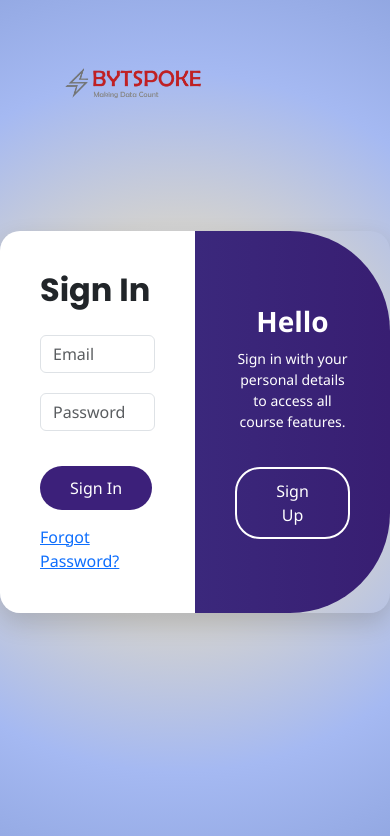
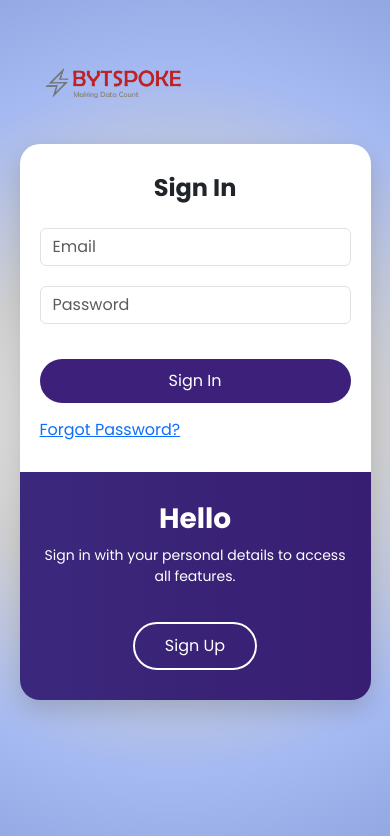
Before and after one commit to Gomathy-Shanmugam/frontend-bytspkoe-app, a React (Vite) app: page /login in a window 390 px wide. Shown: the top 836 px of the page. Built offline with nearby package versions, Linux system fonts and the light colour scheme.

Commit message:
main commit

```diff
--- a/src/Components/EditModel.tsx
+++ b/src/Components/EditModel.tsx
@@ -1,5 +1,6 @@
 import React, { useEffect, useState } from "react";
 import axios from "axios";
+import "../Crud.css"
 
 interface EditModalProps {
   permissions: string[];
--- a/src/Components/Login.tsx
+++ b/src/Components/Login.tsx
@@ -112,7 +112,7 @@ const Login: React.FC = () => {
         <div className="login-right">
           <h2>Hello</h2>
           <p>
-            Sign in with your personal details to access all course features.
+            Sign in with your personal details to access all features.
           </p>
           <Link to="/register">
             <button className="login-button-outline">Sign Up</button>
--- a/src/Components/PermissionModal.tsx
+++ b/src/Components/PermissionModal.tsx
@@ -1,5 +1,5 @@
-import React, { useState } from 'react';
-import './Crud.css'
+import React, { useState } from "react";
+import "../Crud.css";
 
 interface PermissionsModalProps {
   initialPermissions: string[];
@@ -12,7 +12,9 @@ const PermissionsModal: React.FC<PermissionsModalProps> = ({
   onClose,
   onSave,
 }) => {
-  const [permissions, setPermissions] = useState<string[]>(initialPermissions);
+  const [permissions, setPermissions] = useState<string[]>(
+    initialPermissions || []
+  );
 
   const handleCheckboxChange = (permission: string) => {
     if (permissions.includes(permission)) {
@@ -34,40 +36,44 @@ const PermissionsModal: React.FC<PermissionsModalProps> = ({
           <label>
             <input
               type="checkbox"
-              checked={permissions.includes('Create')}
-              onChange={() => handleCheckboxChange('Create')}
-            />
-            {' '}Create
+              checked={permissions.includes("Create")}
+              onChange={() => handleCheckboxChange("Create")}
+            />{" "}
+            Create
           </label>
           <label>
             <input
               type="checkbox"
-              checked={permissions.includes('View')}
-              onChange={() => handleCheckboxChange('View')}
-            />
-            {' '}View
+              checked={permissions.includes("View")}
+              onChange={() => handleCheckboxChange("View")}
+            />{" "}
+            View
           </label>
           <label>
             <input
               type="checkbox"
-              checked={permissions.includes('Update')}
-              onChange={() => handleCheckboxChange('Update')}
-            />
-            {' '}Update
+              checked={permissions.includes("Update")}
+              onChange={() => handleCheckboxChange("Update")}
+            />{" "}
+            Update
           </label>
           <label>
             <input
               type="checkbox"
-              checked={permissions.includes('Delete')}
-              onChange={() => handleCheckboxChange('Delete')}
-            />
-            {' '}Delete
+              checked={permissions.includes("Delete")}
+              onChange={() => handleCheckboxChange("Delete")}
+            />{" "}
+            Delete
           </label>
         </div>
 
         <div className="modal-buttons">
-          <button className="cancel-button" onClick={onClose}>Cancel</button>
-          <button className="update-button" onClick={handleSaveClick}>Update</button>
+          <button className="cancel-button" onClick={onClose}>
+            Cancel
+          </button>
+          <button className="update-button" onClick={handleSaveClick}>
+            Update
+          </button>
         </div>
       </div>
     </div>
--- a/src/Components/SuccessPopup.tsx
+++ b/src/Components/SuccessPopup.tsx
@@ -1,6 +1,5 @@
-import React from 'react';
-import './SuccessPopup.css';
-import './Crud.css'
+import React from "react";
+import "../Crud.css";
 
 interface SuccessPopupProps {
   role: string;
@@ -12,13 +11,16 @@ const SuccessPopup: React.FC<SuccessPopupProps> = ({ role, onClose }) => {
     <div className="success-overlay">
       <div className="success-popup">
         <p>
-          Sucessfully Updated Responsibilities<br />
-          for : <span className="role-name">{role}</span>
+          Sucessfully Updated Responsibilities
+          <br />
+          for : <span className="text-success role-name">{role}</span>
         </p>
-        <button className="ok-button" onClick={onClose}>OK</button>
+        <button className="ok-button" onClick={onClose}>
+          OK
+        </button>
       </div>
     </div>
   );
 };
 
-export default SuccessPopup;
+export default SuccessPopup;
--- a/src/Crud.css
+++ b/src/Crud.css
@@ -1,3 +1,8 @@
+@import url("https://fonts.googleapis.com/css2?family=Poppins:wght@300;400;500;600;700&display=swap");
+
+* {
+  font-family: poppins;
+}
 /* Editmodel page  */
 .modal-overlay {
   position: fixed;
@@ -75,11 +80,11 @@
 }
 
 .modal-content {
-    background-color: white;
+  background-color: white !important;
   padding: 2rem 2.5rem;
-    border-radius: 20px;
+  border-radius: 20px !important;
   box-shadow: 0 20px 40px rgba(0, 0, 0, 0.2);
-    width: 350px;
+  width: 350px !important;
   max-width: 90%;
   text-align: center;
 }
@@ -178,7 +183,6 @@
 roles-container {
   padding: 24px;
   background-color: #f9f9f9;
-    font-family: 'Segoe UI', sans-serif;
 }
 
 .roles-header {
@@ -188,7 +192,6 @@
   display: flex;
   align-items: center;
   gap: 10px;
-    color: #040539;
 }
 
 .roles-table {
@@ -201,12 +204,13 @@
 }
 
 .roles-table th {
-    background-color: #a5a5a7;
-    padding: 16px;
-    font-size: 15px;
+  background-color: #245297 !important;
+  color: white !important;
+  padding: 12px;
   text-align: left;
-    color: #010110;
-    font-weight: 600;
+  width: auto; /* Default, can be changed */
+  white-space: nowrap; /* Prevents text wrapping */
+  border: 1px solid #ddd;
 }
 
 .roles-table td {
@@ -354,23 +358,23 @@
   }
 
   .roles-header {
-      font-size:18px;
-      flex-direction:column;
+    font-size: 18px;
+    flex-direction: column;
     align-items: flex-start;
-      gap:8px;
+    gap: 8px;
   }
 
   .roles-table th,
   .roles-table td {
-      font-size:13px;
-      padding:8px 10px;
+    font-size: 13px;
+    padding: 8px 10px;
   }
 
   .edit-button {
-      font-size:12px;
-      padding:3px 8px;
+    font-size: 12px;
+    padding: 3px 8px;
+    margin-left: 40px;
   }
-
 }
 
 /* -------------Successpopup page ------------- */
--- a/src/index.css
+++ b/src/index.css
@@ -1,4 +1,3 @@
-@import url("https://fonts.googleapis.com/css2?family=Poppins:wght@300;400;500;600;700&display=swap");
 
 .login-container {
   display: flex;
@@ -18,7 +17,10 @@
 .login-card {
   display: flex;
   width: 850px;
-  border-radius: 20px;
+  border-top-right-radius: 100px;
+  border-bottom-right-radius: 100px;
+  border-top-left-radius: 20px;
+  border-bottom-left-radius: 20px;
   overflow: hidden;
   box-shadow: 0 10px 25px rgba(0, 0, 0, 0.15);
 }
@@ -38,8 +40,9 @@
   justify-content: center;
   align-items: center;
   padding: 40px;
-  border-top-right-radius: 100px;
-  border-bottom-right-radius: 100px;
+  /* REMOVE radius here */
+  /* border-top-right-radius: 100px;
+     border-bottom-right-radius: 100px; */
 }
 
 .login-right h2 {
@@ -120,6 +123,55 @@
   z-index: 10;
 }
 
+/* login page responsiveness */
+@media (max-width: 991px) {
+  .login-card {
+    flex-direction: column;
+    width: 90%;
+    border-radius: 20px;
+  }
+
+  .login-left,
+  .login-right {
+    width: 100%;
+    border-radius: 0 !important;
+    padding: 30px 20px;
+  }
+
+  .login-right {
+    border-top-left-radius: 0;
+    border-bottom-left-radius: 20px;
+  }
+
+  .login-left {
+    border-top-right-radius: 20px;
+  }
+}
+
+@media (max-width: 576px) {
+  .signin-title {
+    font-size: 24px;
+    text-align: center;
+  }
+
+  .login-button-primary,
+  .login-button-outline {
+    width: 100%;
+    text-align: center;
+  }
+
+  .top-left-logo {
+    width: 150px;
+    left: 10px;
+    top: 10px;
+  }
+
+  .login-container {
+    padding: 20px 0;
+  }
+}
+
+
 /* ................................. */
 
 /* Register page */
@@ -175,7 +227,7 @@
   color: #007bff;
 }
 
-------------forgotpassword--------
+/* ------------forgotpassword-------- */
 
 /* index.css */
 .auth-container {
--- a/src/main.tsx
+++ b/src/main.tsx
@@ -1,6 +1,7 @@
 import { StrictMode } from 'react'
 import { createRoot } from 'react-dom/client'
 import './index.css'
+import './responsiveness.css'
 import App from './App.tsx'
 import 'bootstrap/dist/css/bootstrap.min.css';
 // import '@fontsource/poppins';
--- a/src/utils/AppRoutes.tsx
+++ b/src/utils/AppRoutes.tsx
@@ -13,6 +13,9 @@ import ProductItemMasterList from "../Components/ProductItemMasterList";
 import CostingTitle from "../Components/CostingTitle";
 import CostingMasterListView from "../Components/CostingMasterListView";
 import EditModal from "../Components/EditModel";
+import RolesPage from "../Components/RolesPage";
+import PermissionsModal from "../Components/PermissionModal";
+import SuccessPopup from "../Components/SuccessPopup";
 
 const AppRoutes: RouteObject[] = [
   {
@@ -72,6 +75,33 @@ const AppRoutes: RouteObject[] = [
     path: "/costingmaster-list",
     element: <CostingMasterListView />,
   },
+  {
+    path: "/roles-page",
+    element: <RolesPage />,
+  },
+  {
+    path: "/permission-modal",
+    element: <PermissionsModal initialPermissions={[]} onClose={function (): void {
+      throw new Error("Function not implemented.");
+    } } onSave={function (): void {
+      throw new Error("Function not implemented.");
+    } }/>,
+  },
+  {
+    path: "/success-popup",
+    element: <SuccessPopup role={""} onClose={function (): void {
+      throw new Error("Function not implemented.");
+    } }/>,
+  },
+  {
+    path: "/edit-modal",
+    element: <EditModal permissions={[]} onClose={function (): void {
+      throw new Error("Function not implemented.");
+    } } onSave={function (): void {
+      throw new Error("Function not implemented.");
+    } }/>,
+  },
+
 
 ];
 
```
Also changed, not shown: src/Components/RolesPage.tsx (+78 -26 lines), src/responsiveness.css (added). Lines whose indentation alone changed are shown as unchanged.
